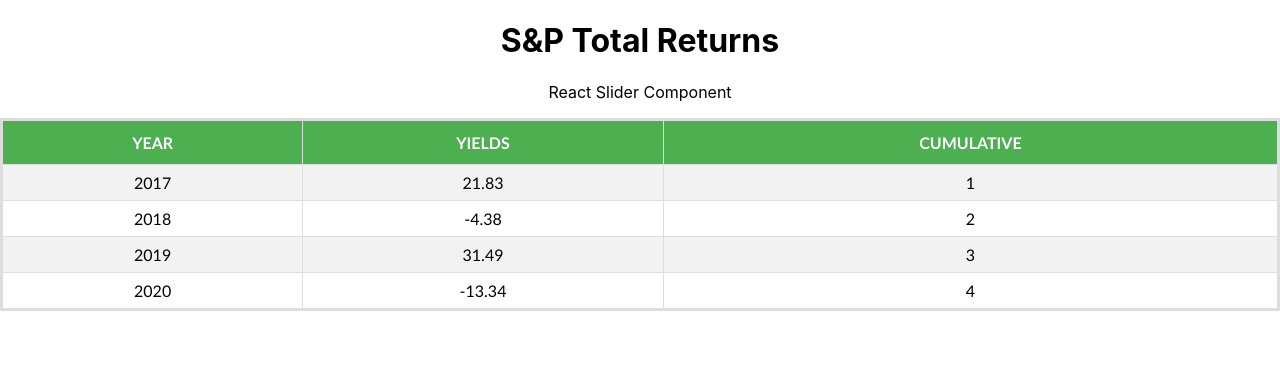
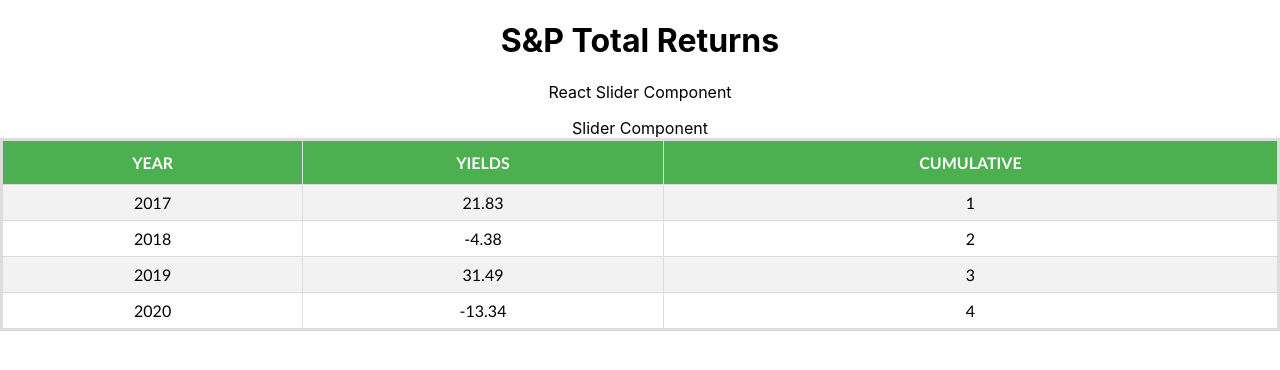
Before and after one commit to cliftonwferguson/Returns, a React (Create React App) app: page / in a window 1280 px wide. Shown: the top 370 px of the page. Built offline with nearby package versions, Linux system fonts and the light colour scheme.

Commit message:
Rendered Stubbed Component

```diff
--- a/src/App.js
+++ b/src/App.js
@@ -1,8 +1,8 @@
 import React, { Component } from 'react';
 import './App.css';
-import './Table/Table.css'
-import './Slider/Slider'
-import Slider, { Range } from 'rc-slider';
+import './Table/Table.css';
+import Slider from './slider/Slider'
+
 
 class Table extends Component {
    constructor(props) {
@@ -43,6 +43,7 @@
          <div className="App">
             <h1>S&P Total Returns</h1>
             <p>React Slider Component</p>
+            <Slider />
              <table id='indexReturns'>
                <tbody>
                   <tr>{this.renderTableHeader()}</tr>
@@ -54,4 +55,4 @@
    }
 }
 
-export default Table
+export default Table;
--- a/src/Slider/Slider.js
+++ b/src/Slider/Slider.js
@@ -1,2 +1,14 @@
 import React from 'react';
-import './Slider.css';
+
+
+
+const Slider = () => {
+
+	return (
+		  <>
+		  <div> Slider Component</div>
+		  </>
+		)
+}
+
+ export default Slider;
```
